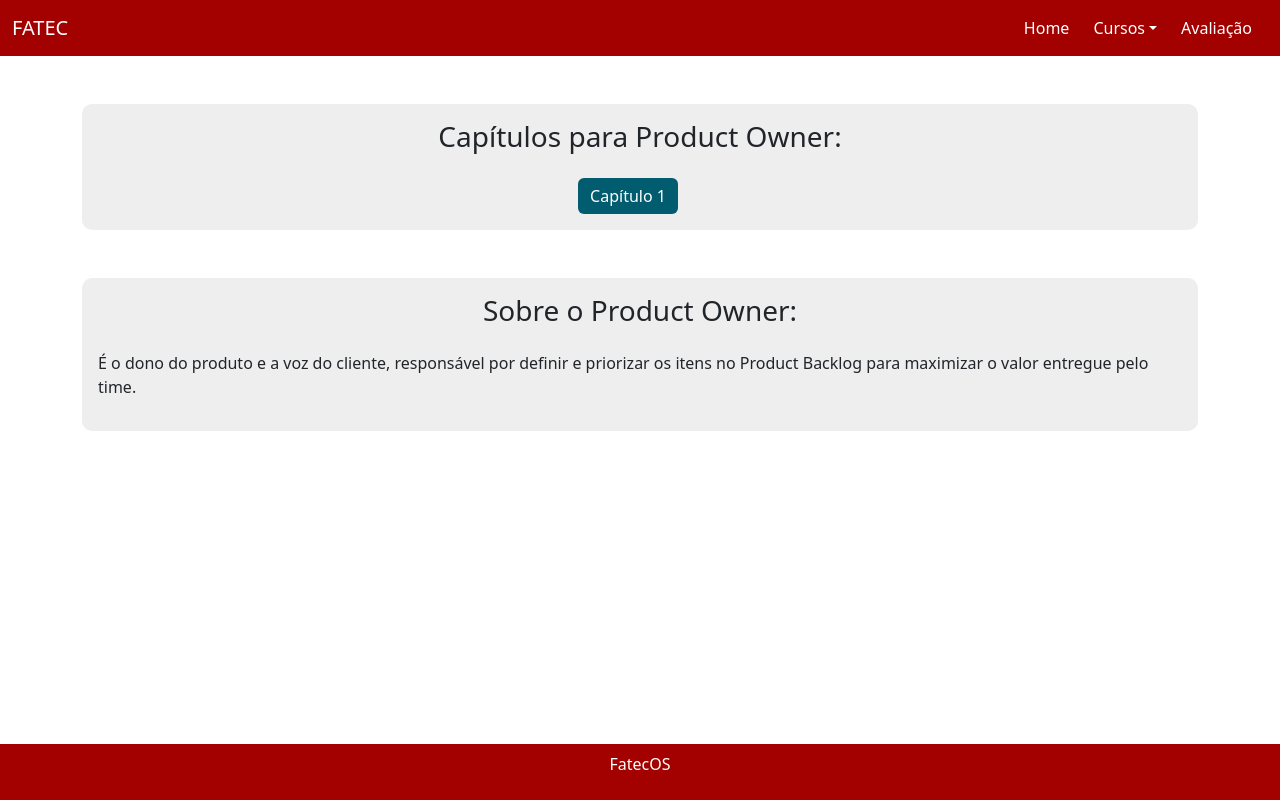
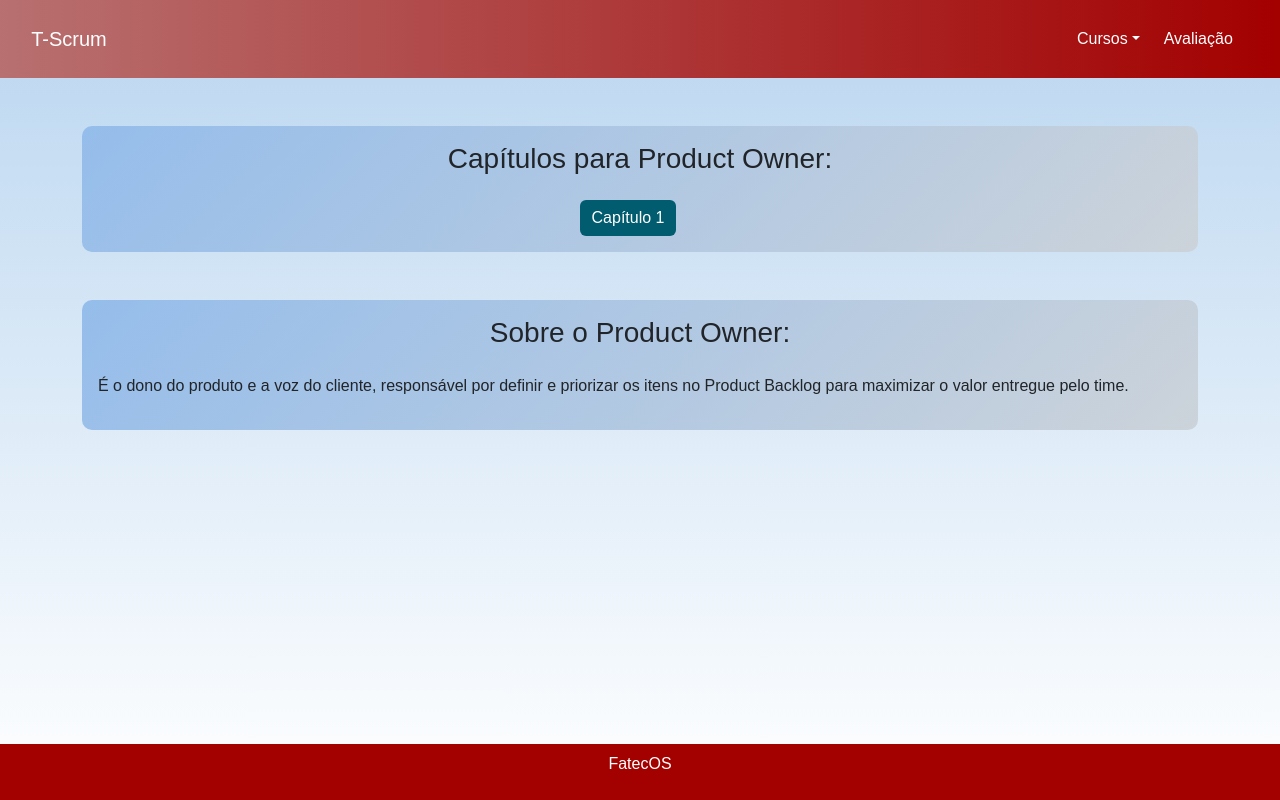
Before and after one commit to LucaSuzuki/FATEC-API-2025, a Flask app: page /cursos/po in a window 1280 px wide. Run offline with Flask 3, Linux system fonts and the light colour scheme.

Commit message:
<style>:  Estilização do site em geral.

```diff
--- a/src/static/css/base.css
+++ b/src/static/css/base.css
@@ -8,10 +8,17 @@ footer {
     margin-top: auto;
 }
 
+/* MUDAR FONTE + GRADIENTE*/
+body{
+    background-image: linear-gradient(to top, rgb(255, 255, 255), #bad6f0);
+    font-family: 'NomeDaFonte', sans-serif;
+}
+
 /* HEADER */
 .navbar-red {
-    background: #a30000;
+    background-image: linear-gradient(to right, rgb(184, 112, 112), #a30000);
     color: white;
+    padding: 1.5%;
 }
 
 .logo {
@@ -265,3 +272,9 @@ footer {
     transform: translateY(-2px);
     box-shadow: 0 6px 20px rgba(0, 0, 0, 0.3);
 }
+
+/* NOVA COR DO CONTAINER! */
+
+.container-info{
+        background: linear-gradient(135deg, #95bdeb, #ccd3da);
+}
--- a/src/templates/components/navbar.html
+++ b/src/templates/components/navbar.html
@@ -3,7 +3,7 @@
     <nav class="navbar navbar-red navbar-expand-lg">
         <div class="container-fluid">
             <a href="{{url_for('main.home')}}" class="navbar-brand text-white"
-                >FATEC</a
+                >T-Scrum</a
             >
             <!-- CONTAINER COM FUNÇÕES DE UM DISPLAY FLEX -->
             <button
@@ -22,13 +22,7 @@
                 <!-- O COLLAPSE SÓ É NECESSARIO CASO TENHA O BOTÃO HAMBUERGUER -->
                 <ul class="navbar-nav">
                     <!-- LOCAL ONDE FICA OS LINKS DE NAVEGAÇÃO -->
-                    <li class="nav-item me-2">
-                        <a
-                            href="{{url_for('main.home')}}"
-                            class="nav-link text-white"
-                            >Home</a
-                        >
-                    </li>
+
                     <li class="nav-item dropdown me-2">
                         <!-- DROPDOWN ONDE VÃO FICAR OS LINKS PARA AS PAGINAS DO CURSO -->
                         <a
--- a/src/templates/index.html
+++ b/src/templates/index.html
@@ -4,7 +4,8 @@
 <section>
     <figure class="banner">
         <div class="d-flex align-items-center flex-column banner-text">
-            <h1 class="banner-h1">Fatec - Jessen Vidal</h1>
+            <h1 class="banner-h1">SCRUM!</h1>
+            <p> O que sua equipe precisa!</p>
             <a href="{{url_for('main.sobre')}}" class="btn btn-saiba">Sobre nós</a>
         </div>
     </figure>
```
